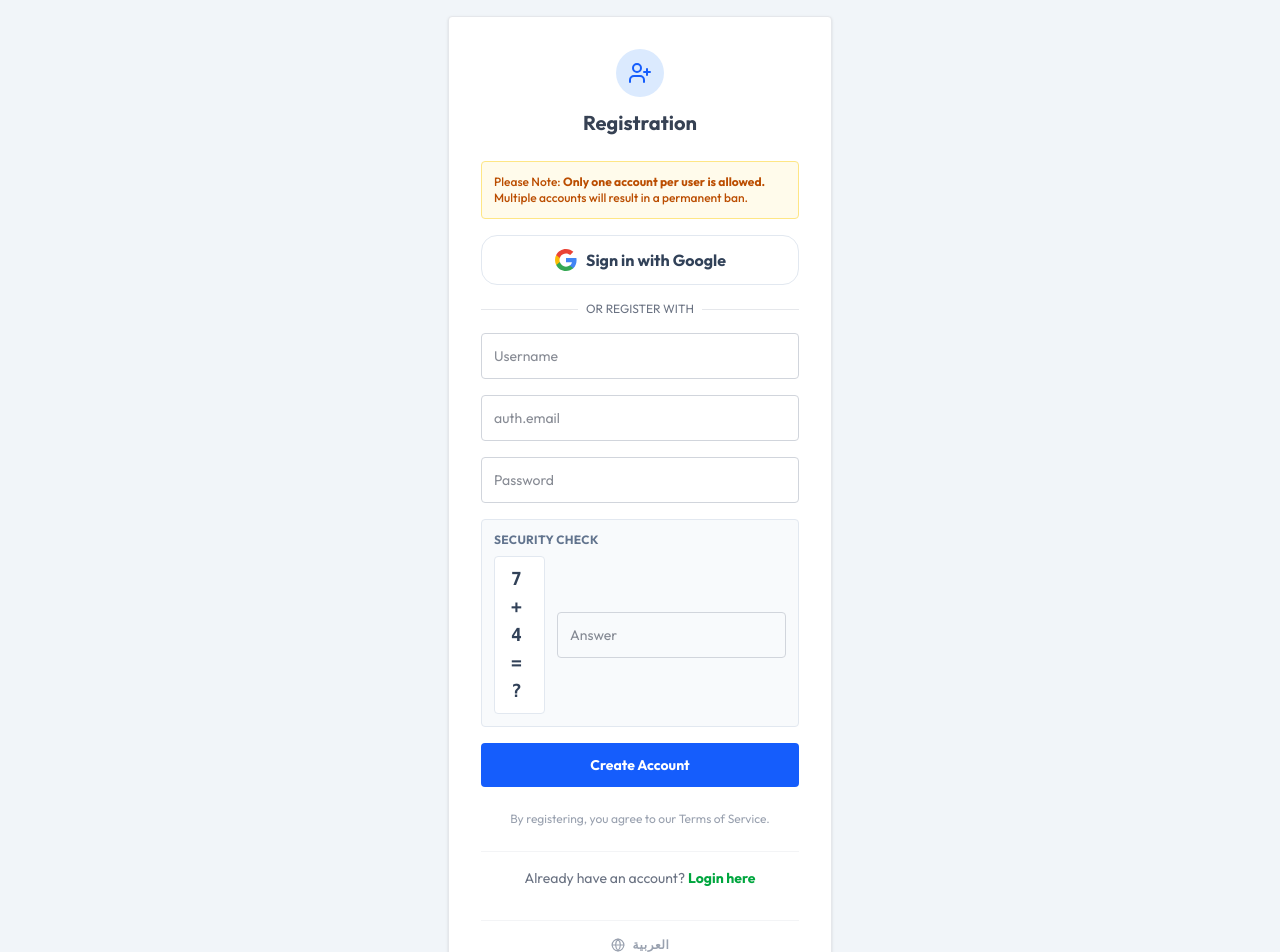
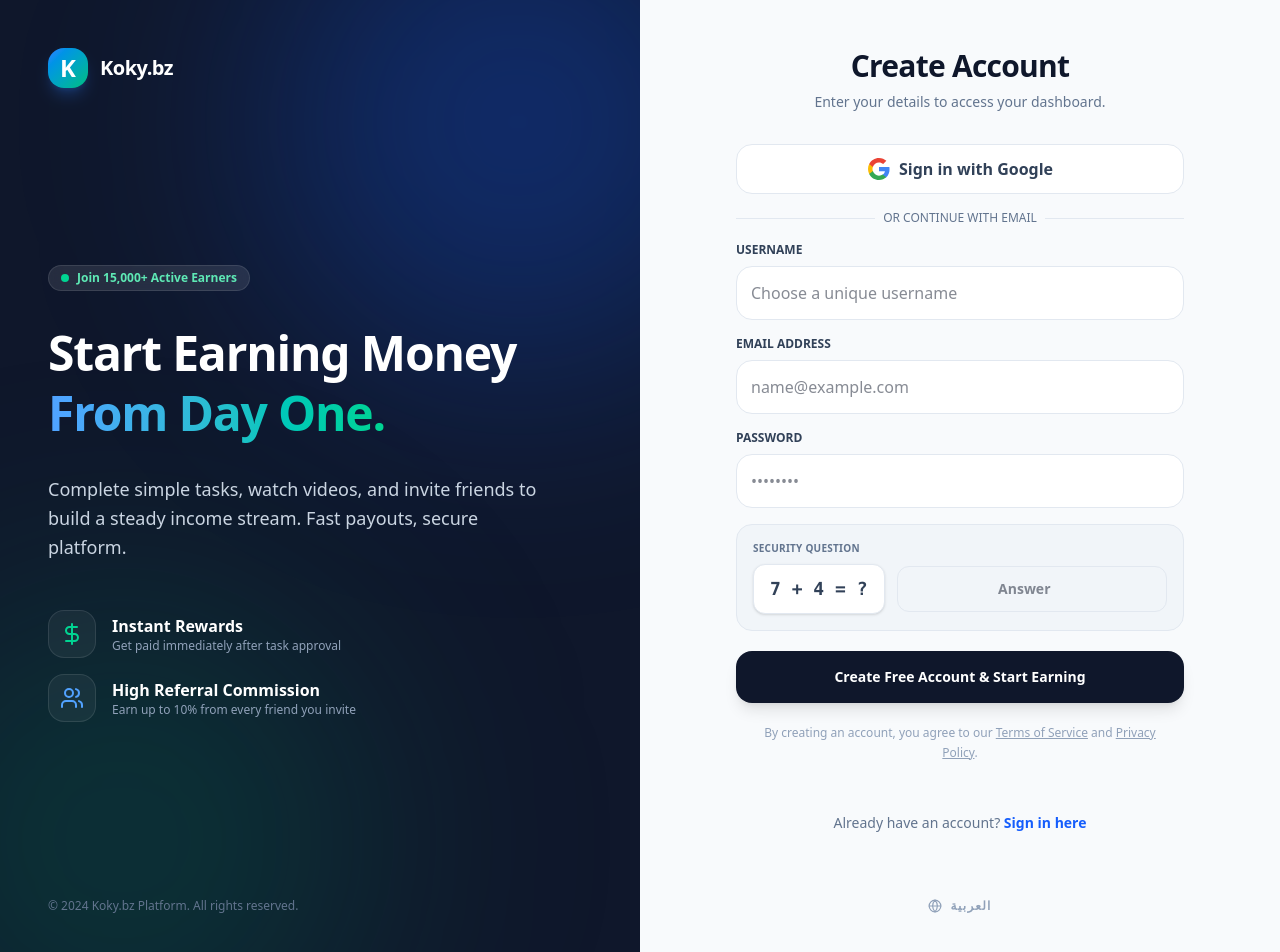
Before and after one commit to gfghhghfh118-hash/-koky-project, a Next.js app: page /register in a window 1280 px wide. Shown: the top 952 px of the page. Built offline with nearby package versions, Linux system fonts and the light colour scheme; no server answers.

Commit message:
fix: ReferralView DOM error and feat: Revamp Register Page UI

```diff
--- a/app/dashboard/invite/ReferralView.tsx
+++ b/app/dashboard/invite/ReferralView.tsx
@@ -81,8 +81,10 @@ export function ReferralView({ stats }: { stats: ReferralStats }) {
                     <div className="flex gap-2">
                         <Input value={stats.referralLink} readOnly className="font-mono bg-muted" />
                         <Button onClick={handleCopy} className="min-w-[100px]">
-                            {copied ? <Check size={16} className="mr-2" /> : <Copy size={16} className="mr-2" />}
-                            {copied ? t("referrals.copied") : t("referrals.copy")}
+                            <span className="flex items-center gap-2">
+                                {copied ? <Check size={16} /> : <Copy size={16} />}
+                                <span>{copied ? t("referrals.copied") : t("referrals.copy")}</span>
+                            </span>
                         </Button>
                     </div>
                 </CardContent>
--- a/app/register/page.tsx
+++ b/app/register/page.tsx
@@ -3,7 +3,7 @@
 import { register } from "@/actions/register";
 import { useActionState } from "react";
 import Link from "next/link";
-import { UserPlus, Globe } from "lucide-react";
+import { UserPlus, Globe, CheckCircle, Smartphone, DollarSign, Users } from "lucide-react";
 import { useLanguage } from "@/components/providers/LanguageProvider";
 import { Social } from "@/components/auth/Social";
 import { useSearchParams } from "next/navigation";
@@ -43,24 +43,88 @@ function RegisterForm() {
     }, []);
 
     return (
-        <div className="flex min-h-screen w-full items-center justify-center bg-muted p-4">
-            <div className="w-full max-w-sm bg-white border border-gray-200 rounded p-8 shadow-sm">
+        <div className="min-h-screen w-full flex bg-slate-50 dark:bg-slate-900 font-sans">
+            {/* LEFT SIDE: Promotional Content (Hidden on mobile) */}
+            <div className="hidden lg:flex lg:w-1/2 bg-slate-900 relative overflow-hidden flex-col justify-between p-12 text-white">
+                {/* Background Effects */}
+                <div className="absolute top-0 right-0 w-[500px] h-[500px] bg-blue-600/30 blur-[120px] rounded-full -mr-32 -mt-32" />
+                <div className="absolute bottom-0 left-0 w-[500px] h-[500px] bg-emerald-600/20 blur-[120px] rounded-full -ml-32 -mb-32" />
 
-                <div className="text-center mb-6">
-                    <div className="bg-blue-100 text-blue-600 w-12 h-12 rounded-full flex items-center justify-center mx-auto mb-3">
-                        <UserPlus size={24} />
+                {/* Logo Area */}
+                <div className="relative z-10 flex items-center gap-3">
+                    <div className="w-10 h-10 rounded-xl bg-gradient-to-br from-blue-500 to-emerald-500 flex items-center justify-center font-black text-2xl shadow-lg shadow-blue-500/25">K</div>
+                    <span className="font-black text-xl tracking-tight">Koky.bz</span>
                 </div>
-                    <h1 className="text-xl font-bold text-gray-700">{t("auth.registration")}</h1>
+
+                {/* Main Value Prop */}
+                <div className="relative z-10 space-y-8 max-w-lg">
+                    <div className="inline-flex items-center gap-2 px-3 py-1 rounded-full bg-white/10 border border-white/10 backdrop-blur-sm text-xs font-bold text-emerald-300">
+                        <span className="w-2 h-2 rounded-full bg-emerald-400 animate-pulse" />
+                        Join 15,000+ Active Earners
+                    </div>
+
+                    <h1 className="text-5xl font-black tracking-tight leading-tight">
+                        Start Earning Money <br />
+                        <span className="text-transparent bg-clip-text bg-gradient-to-r from-blue-400 to-emerald-400">
+                            From Day One.
+                        </span>
+                    </h1>
+
+                    <p className="text-lg text-slate-300 font-medium leading-relaxed">
+                        Complete simple tasks, watch videos, and invite friends to build a steady income stream. Fast payouts, secure platform.
+                    </p>
+
+                    {/* Features List */}
+                    <div className="space-y-4 pt-4">
+                        <div className="flex items-center gap-4">
+                            <div className="w-12 h-12 rounded-2xl bg-white/5 border border-white/10 flex items-center justify-center text-emerald-400">
+                                <DollarSign size={24} />
+                            </div>
+                            <div>
+                                <div className="font-bold text-white">Instant Rewards</div>
+                                <div className="text-xs text-slate-400">Get paid immediately after task approval</div>
+                            </div>
+                        </div>
+                        <div className="flex items-center gap-4">
+                            <div className="w-12 h-12 rounded-2xl bg-white/5 border border-white/10 flex items-center justify-center text-blue-400">
+                                <Users size={24} />
+                            </div>
+                            <div>
+                                <div className="font-bold text-white">High Referral Commission</div>
+                                <div className="text-xs text-slate-400">Earn up to 10% from every friend you invite</div>
+                            </div>
+                        </div>
+                    </div>
+                </div>
+
+                {/* Footer Copy */}
+                <div className="relative z-10 text-xs text-slate-500 font-medium">
+                    © 2024 Koky.bz Platform. All rights reserved.
+                </div>
+            </div>
+
+            {/* RIGHT SIDE: Form */}
+            <div className="w-full lg:w-1/2 flex items-center justify-center p-6 md:p-12 relative">
+                <div className="w-full max-w-md space-y-8">
+
+                    {/* Header for Mobile (or Desktop Form Header) */}
+                    <div className="text-center space-y-2">
+                        <h2 className="text-3xl font-black tracking-tight text-slate-900 dark:text-white">Create Account</h2>
+                        <p className="text-slate-500 text-sm">Enter your details to access your dashboard.</p>
+                    </div>
+
+                    {/* Referral Badge */}
                     {referrer && (
-                        <div className="mt-2 text-sm text-green-600 bg-green-50 px-3 py-1 rounded-full inline-block border border-green-200">
-                            Referred by: <strong>{referrer}</strong>
+                        <div className="bg-gradient-to-r from-emerald-50 to-emerald-100 border border-emerald-200 p-4 rounded-xl flex items-center gap-3">
+                            <div className="bg-white p-2 rounded-full shadow-sm text-emerald-600">
+                                <UserPlus size={18} />
+                            </div>
+                            <div>
+                                <div className="text-xs font-bold text-emerald-800 uppercase tracking-wider">Invited By</div>
+                                <div className="font-black text-emerald-900 text-lg">{referrer}</div>
+                            </div>
                         </div>
                     )}
-                </div>
-
-                <div className="mb-4 p-3 bg-amber-50 border border-amber-200 rounded text-xs text-amber-700 font-medium">
-                    Please Note: <strong>Only one account per user is allowed.</strong> Multiple accounts will result in a permanent ban.
-                </div>
 
                     <form action={(formData) => {
                         const mathAnswer = formData.get("captcha") as string;
@@ -69,111 +133,116 @@ function RegisterForm() {
                             return;
                         }
                         dispatch(formData);
-                }} className="space-y-4">
-                    <div className="mb-4">
+                    }} className="space-y-5">
+
+                        <div className="space-y-4">
                             <Social />
-                        <div className="relative my-4">
+
+                            <div className="relative">
                                 <div className="absolute inset-0 flex items-center">
-                                <span className="w-full border-t border-gray-200" />
+                                    <span className="w-full border-t border-slate-200 dark:border-slate-700" />
                                 </div>
                                 <div className="relative flex justify-center text-xs uppercase">
-                                <span className="bg-white px-2 text-gray-500">
-                                    Or register with
+                                    <span className="bg-slate-50 dark:bg-slate-900 px-2 text-slate-500 font-medium">
+                                        Or continue with email
                                     </span>
                                 </div>
                             </div>
-                    </div>
-                    <div>
+
+                            <div className="grid gap-2">
+                                <label className="text-xs font-bold text-slate-700 dark:text-slate-300 uppercase">Username</label>
                                 <input
                                     name="username"
                                     type="text"
                                     required
-                            className="w-full p-3 border border-gray-300 rounded focus:border-green-500 focus:ring-1 focus:ring-green-500 outline-none text-sm transition-colors"
-                            placeholder={t("auth.username")}
+                                    className="w-full p-3.5 rounded-xl border bg-white dark:bg-slate-800 border-slate-200 dark:border-slate-700 focus:ring-2 focus:ring-blue-500/20 focus:border-blue-500 transition-all outline-none font-medium"
+                                    placeholder="Choose a unique username"
                                 />
                             </div>
 
-                    <div>
+                            <div className="grid gap-2">
+                                <label className="text-xs font-bold text-slate-700 dark:text-slate-300 uppercase">Email Address</label>
                                 <input
                                     name="email"
                                     type="email"
                                     required
-                            className="w-full p-3 border border-gray-300 rounded focus:border-green-500 focus:ring-1 focus:ring-green-500 outline-none text-sm transition-colors"
-                            placeholder={t("auth.email") || "Email"}
+                                    className="w-full p-3.5 rounded-xl border bg-white dark:bg-slate-800 border-slate-200 dark:border-slate-700 focus:ring-2 focus:ring-blue-500/20 focus:border-blue-500 transition-all outline-none font-medium"
+                                    placeholder="name@example.com"
                                 />
                             </div>
 
-                    <div>
+                            <div className="grid gap-2">
+                                <label className="text-xs font-bold text-slate-700 dark:text-slate-300 uppercase">Password</label>
                                 <input
                                     name="password"
                                     type="password"
                                     required
-                            className="w-full p-3 border border-gray-300 rounded focus:border-green-500 focus:ring-1 focus:ring-green-500 outline-none text-sm transition-colors"
-                            placeholder={t("auth.password")}
+                                    className="w-full p-3.5 rounded-xl border bg-white dark:bg-slate-800 border-slate-200 dark:border-slate-700 focus:ring-2 focus:ring-blue-500/20 focus:border-blue-500 transition-all outline-none font-medium"
+                                    placeholder="••••••••"
                                 />
                             </div>
 
                             {/* Math Captcha */}
-                    <div className="bg-slate-50 p-3 rounded border border-slate-200">
-                        <label className="block text-xs font-bold text-slate-500 mb-2 uppercase tracking-wide">Security Check</label>
+                            <div className="bg-slate-100 dark:bg-slate-800/50 p-4 rounded-xl border border-slate-200 dark:border-slate-700">
+                                <label className="block text-[10px] font-black text-slate-500 mb-2 uppercase tracking-wide">Security Question</label>
                                 <div className="flex items-center gap-3">
-                            <div className="bg-white px-4 py-2 rounded border border-slate-200 font-mono text-lg font-bold text-slate-700 select-none">
+                                    <div className="bg-white dark:bg-slate-800 px-4 py-2.5 rounded-lg border border-slate-200 dark:border-slate-700 font-mono text-lg font-bold text-slate-700 dark:text-slate-300 select-none shadow-sm">
                                         {captcha.num1} + {captcha.num2} = ?
                                     </div>
                                     <input
                                         name="captcha"
                                         type="number"
                                         required
-                                className="flex-1 p-3 border border-gray-300 rounded focus:border-green-500 outline-none text-sm"
+                                        className="flex-1 p-3 rounded-lg border border-slate-200 dark:border-slate-700 focus:border-blue-500 outline-none text-sm font-bold text-center"
                                         placeholder="Answer"
                                     />
+                                </div>
                             </div>
                         </div>
 
                         <button
                             type="submit"
                             disabled={isPending}
-                        className="w-full bg-blue-600 hover:bg-blue-700 text-white font-bold py-3 rounded text-sm transition-colors disabled:opacity-50"
+                            className="w-full bg-slate-900 hover:bg-slate-800 dark:bg-white dark:hover:bg-slate-200 text-white dark:text-slate-900 font-bold py-4 rounded-xl text-sm transition-all shadow-lg hover:shadow-xl hover:-translate-y-0.5 disabled:opacity-50 disabled:translate-y-0"
                         >
-                        {isPending ? t("auth.creating_account") : t("auth.create_account")}
+                            {isPending ? t("auth.creating_account") : "Create Free Account & Start Earning"}
                         </button>
 
                         {errorMessage && (
-                        <div className="text-red-600 text-xs text-center bg-red-50 p-2 rounded border border-red-100">
-                            {t(`auth.errors.${errorMessage.toLowerCase()}`) || t("auth.errors.invalid")}
+                            <div className="text-red-600 text-xs font-bold text-center bg-red-50 p-3 rounded-xl border border-red-100 animate-pulse">
+                                {t(`auth.errors.${errorMessage.toLowerCase()}`) || errorMessage}
                             </div>
                         )}
 
-                    <p className="text-xs text-gray-400 text-center mt-2">
-                        {t("auth.terms")}
+                        <p className="text-xs text-slate-400 text-center leading-relaxed px-4">
+                            By creating an account, you agree to our <Link href="/terms" className="underline hover:text-slate-600">Terms of Service</Link> and <Link href="/privacy" className="underline hover:text-slate-600">Privacy Policy</Link>.
                         </p>
                     </form>
 
-                <div className="mt-6 text-center text-sm text-gray-500 border-t border-gray-100 pt-4">
-                    {t("auth.have_account")}{" "}
-                    <Link href="/login" className="text-green-600 hover:underline font-bold">
-                        {t("auth.login_here")}
+                    <div className="text-center pt-4">
+                        <span className="text-sm text-slate-500 font-medium">Already have an account? </span>
+                        <Link href="/login" className="text-blue-600 hover:text-blue-700 font-bold text-sm">
+                            Sign in here
                         </Link>
                     </div>
 
-                {/* Language Toggle */}
-                <div className="mt-8 border-t border-gray-100 pt-4 flex justify-center">
-                    <button
-                        onClick={toggleLanguage}
-                        className="flex items-center gap-2 text-xs font-bold text-gray-400 hover:text-gray-600 transition-colors uppercase tracking-wider"
-                    >
+                    <div className="flex justify-center pt-8">
+                        <button onClick={toggleLanguage} className="flex items-center gap-2 text-xs font-bold text-slate-400 hover:text-slate-600 uppercase tracking-widest transition-colors">
                             <Globe size={14} />
                             {language === "en" ? "العربية" : "English"}
                         </button>
+                    </div>
+
                 </div>
             </div>
         </div>
     );
 }
 
+// Wrap with Suspense
 export default function RegisterPage() {
     return (
-        <Suspense fallback={<div className="min-h-screen flex items-center justify-center">Loading...</div>}>
+        <Suspense fallback={<div className="min-h-screen flex items-center justify-center bg-slate-50"><div className="w-8 h-8 rounded-full border-4 border-slate-200 border-t-blue-600 animate-spin" /></div>}>
             <RegisterForm />
         </Suspense>
     );
```
Lines whose indentation alone changed are shown as unchanged.
